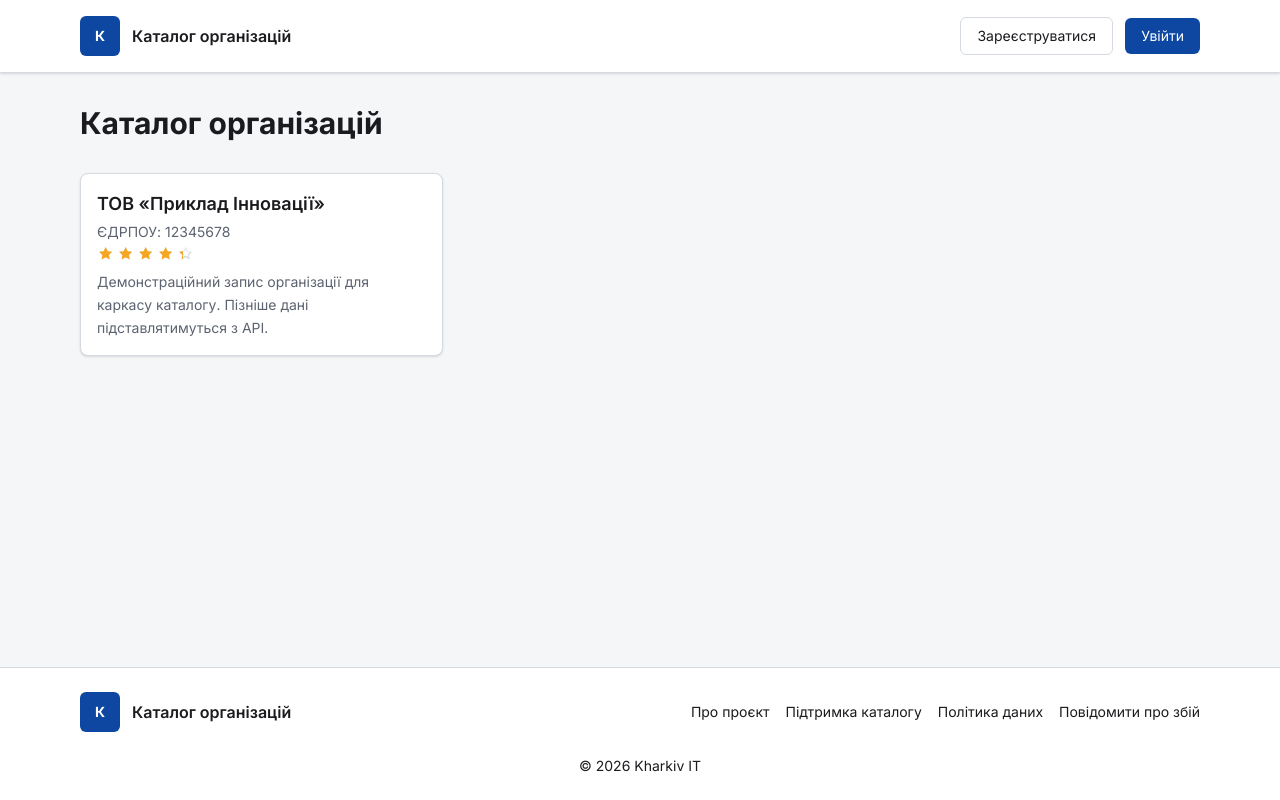
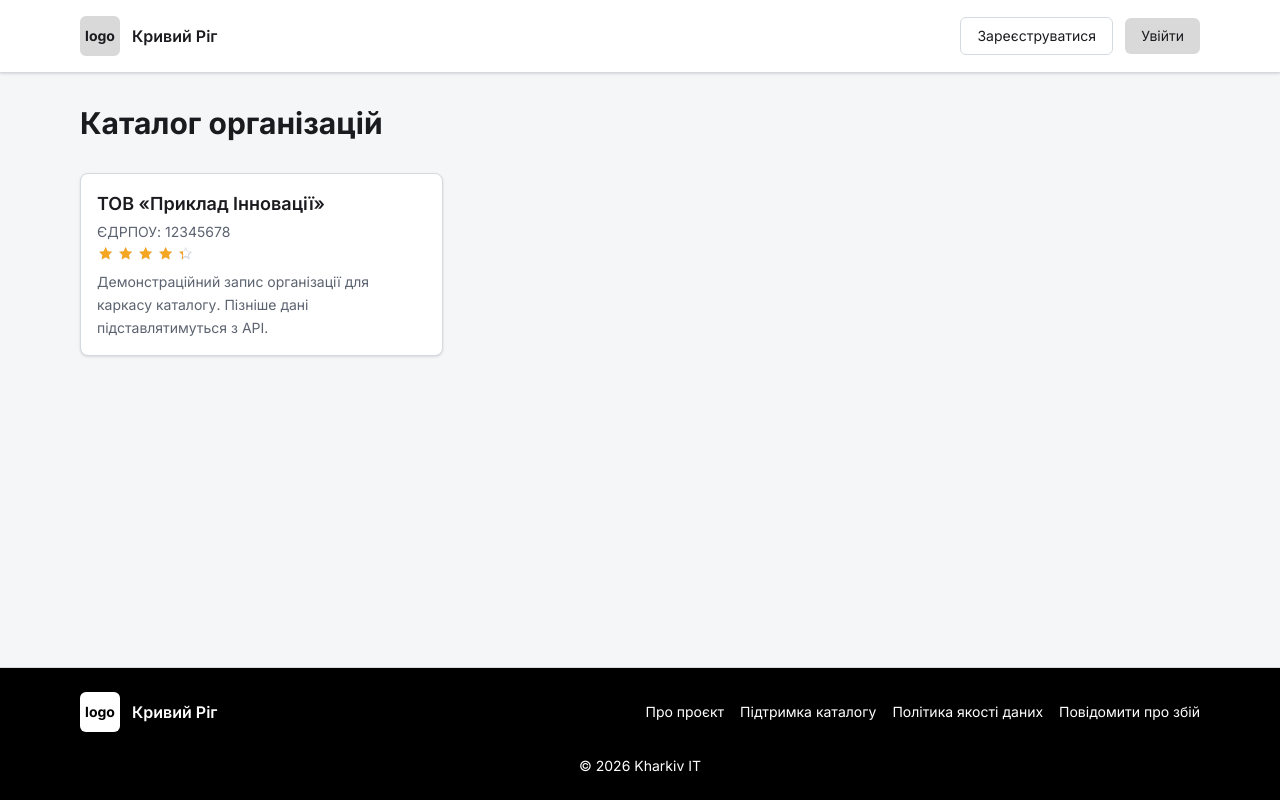
Before and after one commit to RomanMartynyshyn/frontend-organization-catalog, a Next.js app: page / in a window 1280 px wide. Built offline with nearby package versions, Linux system fonts and the light colour scheme.

Commit message:
fix(layout): fix header, footer and global layout structure

```diff
--- a/src/components/layout/SiteFooter.tsx
+++ b/src/components/layout/SiteFooter.tsx
@@ -3,23 +3,23 @@ import { routes } from '@/config/routes';
 
 export function SiteFooter() {
   return (
-    <footer className="border-border bg-card mt-auto border-t">
+    <footer className="border-border mt-auto border-t bg-black text-white">
       <div className="mx-auto max-w-6xl px-4 py-6">
         <div className="flex flex-col gap-6 md:flex-row md:items-center md:justify-between">
           <Link href={routes.home} className="flex items-center gap-3">
-            <span className="bg-primary text-primary-foreground flex h-10 w-10 items-center justify-center rounded-md text-sm font-bold">
-              К
+            <span className="flex h-10 w-10 items-center justify-center rounded-md bg-[#fff] text-sm font-bold text-[#000]">
+              logo
             </span>
 
-            <span className="text-foreground text-base font-semibold">
-              Каталог організацій
+            <span className="text-foreground font-semibold text-white">
+              Кривий Ріг
             </span>
           </Link>
 
           <nav className="flex flex-wrap justify-center gap-4 text-sm md:justify-end">
             <Link href="/about">Про проєкт</Link>
             <Link href="/support">Підтримка каталогу</Link>
-            <Link href="/privacy">Політика даних</Link>
+            <Link href="/privacy">Політика якості даних</Link>
             <Link href="/report">Повідомити про збій</Link>
           </nav>
         </div>
--- a/src/components/layout/SiteHeader.tsx
+++ b/src/components/layout/SiteHeader.tsx
@@ -9,12 +9,12 @@ export function SiteHeader() {
           href={routes.home}
           className="focus-visible:outline-ring flex items-center gap-3 focus-visible:outline focus-visible:outline-2 focus-visible:outline-offset-2"
         >
-          <span className="bg-primary text-primary-foreground flex h-10 w-10 items-center justify-center rounded-md text-sm font-bold">
-            К
+          <span className="text-text-[#000] flex h-10 w-10 items-center justify-center rounded-md bg-[#d9d9d9] text-sm font-bold">
+            logo
           </span>
 
           <span className="text-foreground text-base font-semibold">
-            Каталог організацій
+            Кривий Ріг
           </span>
         </Link>
 
@@ -28,7 +28,7 @@ export function SiteHeader() {
 
           <Link
             href={routes.login}
-            className="bg-primary text-primary-foreground rounded-md px-4 py-2 text-sm"
+            className="text-text-[#000] rounded-md bg-[#d9d9d9] px-4 py-2 text-sm"
           >
             Увійти
           </Link>
```
